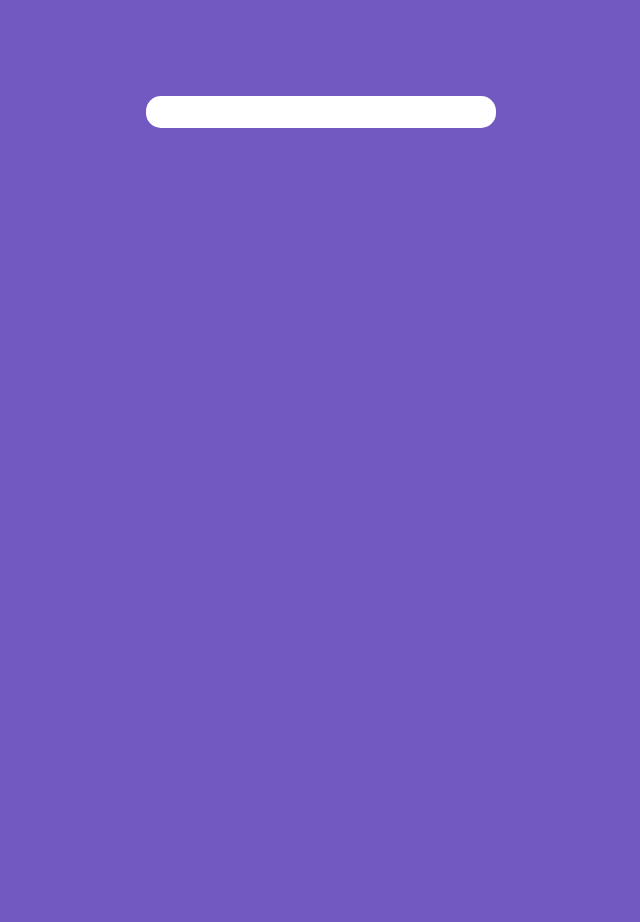
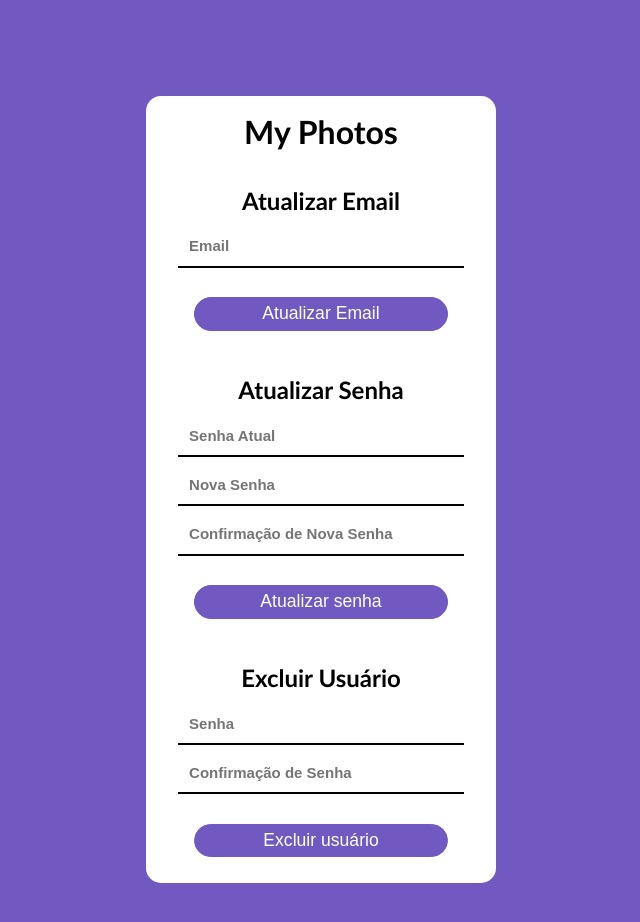
Before and after one commit to IAmUserUndefined/my-photos-front-end, a React (Create React App) app: page /config-user in a window 1280 px wide. Before the commit this address had no page. Shown: the top 922 px of the page, without its empty margins (319-959 px from the left). Before the commit the page ends 800 px from the top, so only its background shows below. Built offline with nearby package versions, Linux system fonts and the light colour scheme.

Commit message:
criar página de configurações do usuário

```diff
--- /dev/null
+++ b/src/pages/ConfigUser/index.jsx
@@ -0,0 +1,78 @@
+import React from "react";
+
+import HeaderLogin from "../../components/Header/index";
+import Button from "../../components/Button/index";
+import InputForm from "../../components/InputForm/index";
+
+import Form from "../../styles/form";
+
+const ConfigUser = () => {
+
+  return (
+    <>
+      <HeaderLogin link="/tasks" children="Tarefas" />
+
+      <br />
+
+      <Form name="updateEmail">
+        <h2>Atualizar Email</h2>
+
+        <InputForm type="email" placeholder="Email" name="email" />
+
+        <div>
+          <Button>Atualizar Email</Button>
+        </div>
+      </Form>
+
+        <br />
+
+      <Form name="updatePassword">
+        <h2>Atualizar Senha</h2>
+
+        <InputForm
+          type="password"
+          placeholder="Senha Atual"
+          name="passwordCurrent"
+        />
+        <InputForm
+          type="password"
+          placeholder="Nova Senha"
+          name="newPassword"
+        />
+        <InputForm
+          type="password"
+          placeholder="Confirmação de Nova Senha"
+          name="newPasswordConfirm"
+        />
+
+        <div>
+          <Button>Atualizar senha</Button>
+        </div>
+      </Form>
+
+      <br />
+
+
+      <Form name="deleteUser">
+        <h2>Excluir Usuário</h2>
+
+        <InputForm
+          type="password"
+          placeholder="Senha"
+          name="password"
+        />
+        <InputForm
+          type="password"
+          placeholder="Confirmação de Senha"
+          name="passwordConfirm"
+        />
+
+        <div>
+          <Button>Excluir usuário</Button>
+        </div>
+      </Form>
+  </>
+  )
+};
+
+export default ConfigUser;
--- a/src/routes.js
+++ b/src/routes.js
@@ -1,9 +1,10 @@
 import React from 'react';
 import { Routes, Route } from "react-router-dom";
 
-import Login from './pages/Login';
-import Register from './pages/Register';
-import ForgetPassword from './pages/ForgetPassword';
+import Login from './pages/Login/index';
+import Register from './pages/Register/index';
+import ForgetPassword from './pages/ForgetPassword/index';
+import ConfigUser from './pages/ConfigUser/index';
 
 export const AppRoutes = () => {
     return (
@@ -12,6 +13,7 @@ export const AppRoutes = () => {
                 <Route path="/" element={<Login />} exact />
                 <Route path="/register" element={<Register />} exact />
                 <Route path="/forget-password" element={<ForgetPassword />} exact />
+                <Route path="/config-user" element={<ConfigUser />} exact />
             </Routes>
         </>
     );
```
